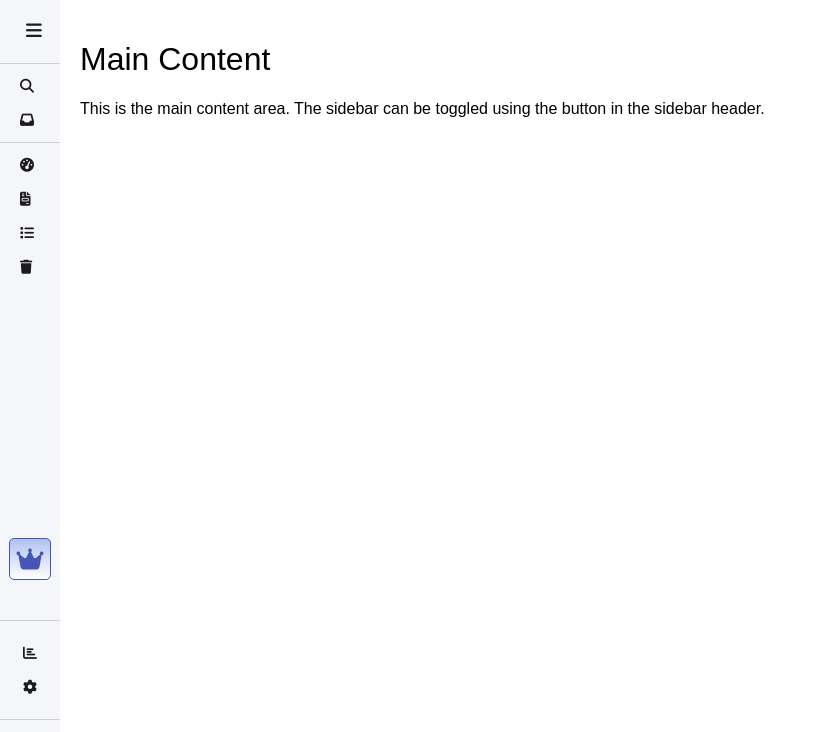
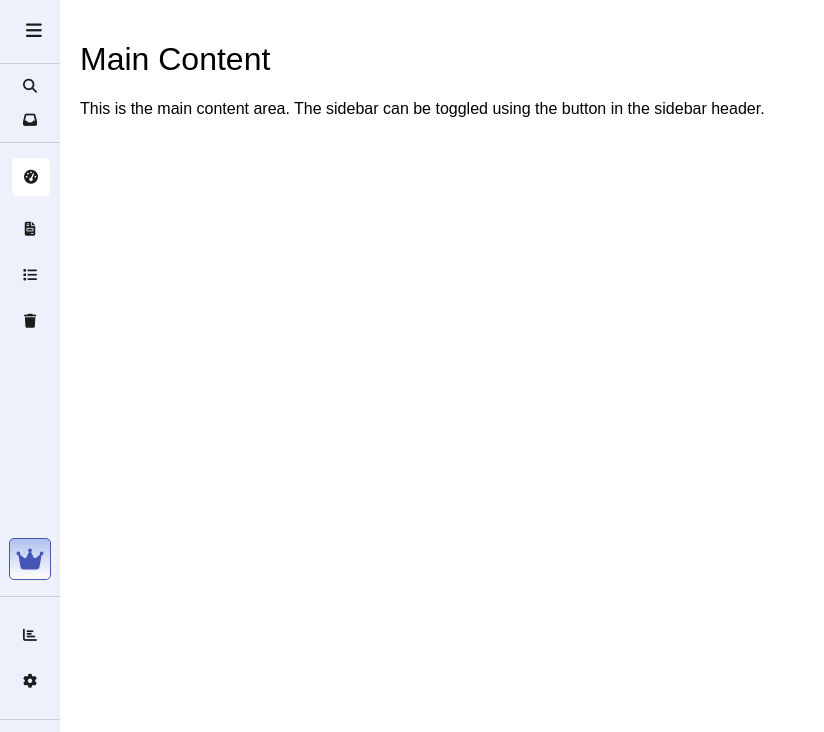
Before and after one commit to TonyBimenyi/task1_elevvo_intern, a plain HTML site: page index.html in a window 1280 px wide. Both pictures are taken after a click on the button 216 px from the left and 53 px from the top of the page. Shown: the top 732 px of the page, without its empty margins (0-824 px from the left). Drawn offline with Linux system fonts and the light colour scheme; a web font is replaced by a local one.

Commit message:
adding active link

```diff
--- a/index.html
+++ b/index.html
@@ -19,7 +19,7 @@
         </div>
         <div class="sidebar-content-menu">
             <p class="menu-title">Menu</p>
-            <a href="#dashboard"><i class="fas fa-tachometer-alt"></i><span>Dashboard</span></a>
+            <a href="#dashboard"><i id="active" class="fas fa-tachometer-alt"></i><span >Dashboard</span></a>
             <a href="#invoices"><i class="fas fa-file-invoice"></i><span>Invoices</span></a>
             <a href="#orders"><i class="fas fa-list"></i><span>Order summary</span></a>
             <a href="#trash"><i class="fas fa-trash"></i><span>Trash</span></a>
--- a/styles.css
+++ b/styles.css
@@ -7,7 +7,7 @@
 }
 :root {
     --primary-color: #4456B6;
-    --bg-color: #F5F6FA;
+    --bg-color: #eef1fc;
     --text-color: #1c1c1c;
 }
 body {
@@ -56,6 +56,24 @@ body {
     margin-right: 10px;
     width: 20px;
     text-align: center;
+}
+.sidebar.collapsed  .sidebar-content a i{
+/* padding: 6px 2px; */
+margin-right: 0px !important;
+}
+.sidebar.collapsed  .sidebar-content-menu a i{
+   padding: 6px 0px;
+   margin-right: 0px !important;
+
+}
+.sidebar.collapsed  .sidebar-content-menu a #active{
+    background-color: white !important;
+    padding: 12px;
+    margin-left: -8px;
+    border-radius: 5px ;
+    /* height: 60px; */
+    /* width: px; */
+    /* display: none; */
 }
 .sidebar-content a span, .sidebar-content-menu a span {
     display: inline-block;
```
